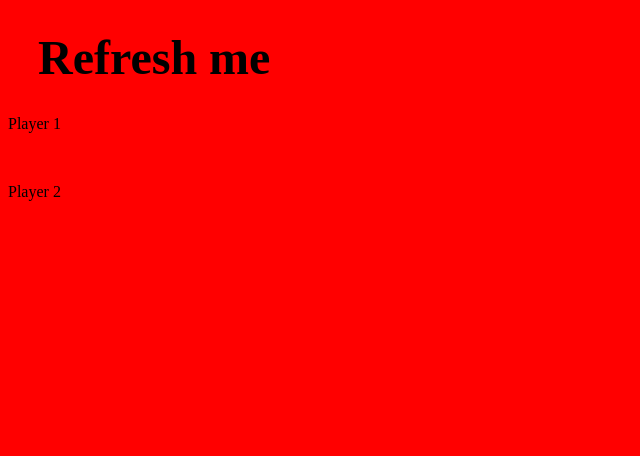
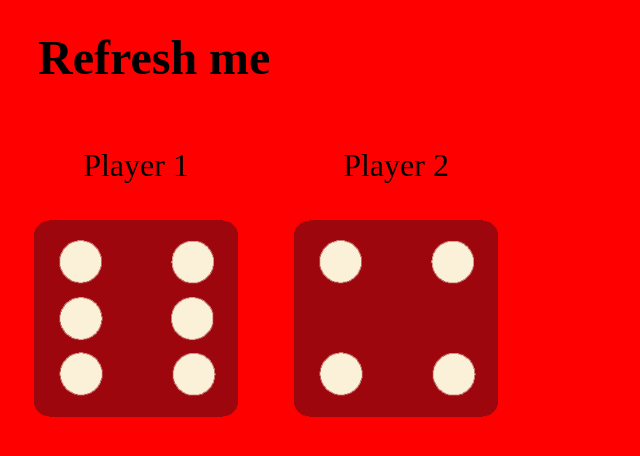
Before and after one commit to AndersPihlblad11/CI_P2_DG, a plain HTML site: page index.html in a window 1280 px wide. Shown: the whole page, without its empty margins (0-640 px from the left). Drawn offline with Linux system fonts and the light colour scheme.

Commit message:
added dice images

```diff
--- a/index.html
+++ b/index.html
@@ -13,14 +13,16 @@
 
     <div class="dice">
     <p>Player 1</p>
-    <img src="img1" alt="">
+    <img class="img" src="images/dice6.png" alt="dice">
     </div>
 
     <div class="dice">
     <p>Player 2</p>
-    <img src="img2" alt="">
+    <img class="img" src="images/dice4.png" alt="dice">
     </div>
 
 </div>
+
+<script src="index.js"></script>
 </body>
 </html>
--- a/styles.css
+++ b/styles.css
@@ -6,9 +6,25 @@ body {
     width: 70%;
     margin: auto;
     text-align: center;
+    background-color: #fff;
+
+}
+
+.dice {
+    text-align: center;
+    display: inline-block;
 }
 
 h1 {
     margin: 30px;
     font-size: 3rem;
   }
+
+  p {
+    font-size: 2rem;
+
+  }
+
+  .img {
+    width: 80%;
+  }
```
